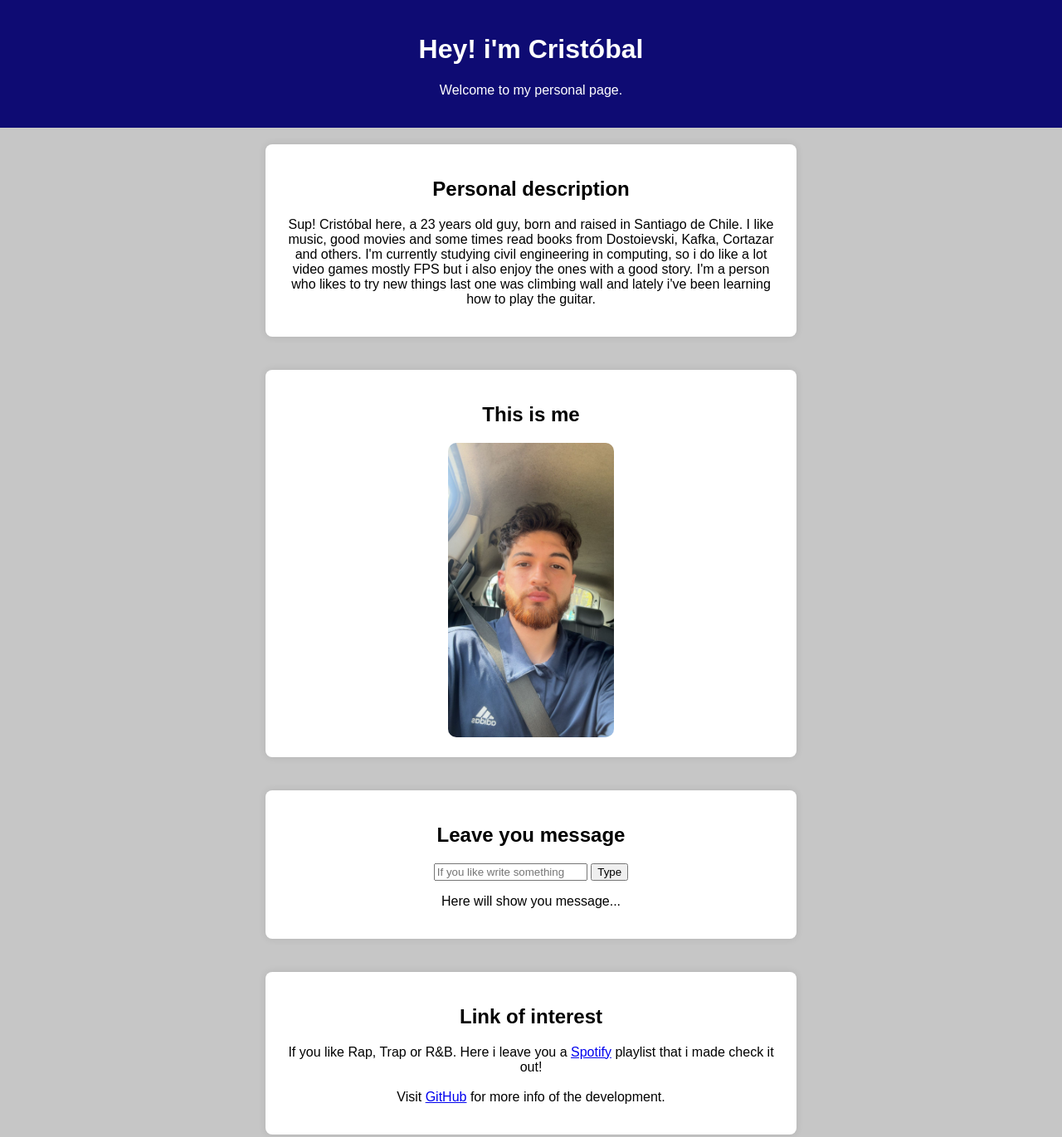
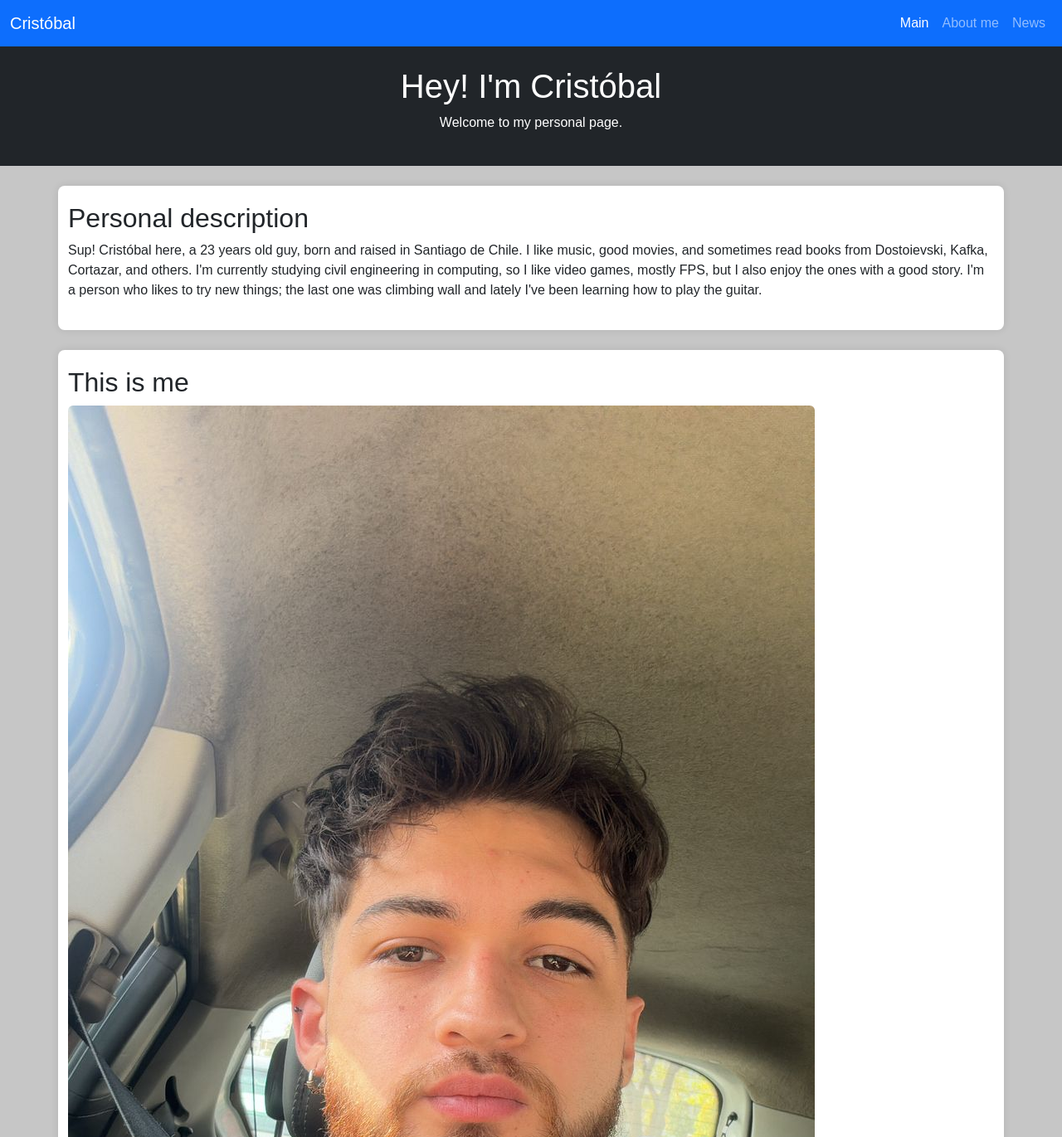
Before and after one commit to Cristxsan/Cristxsan.github.io, a plain HTML site: page index.html in a window 1280 px wide. Shown: the top 1371 px of the page at 83% size. Drawn offline with nearby package versions, Linux system fonts and the light colour scheme; no server answers.

Commit message:
Added all asked

```diff
--- a/index.html
+++ b/index.html
@@ -2,47 +2,83 @@
 <html lang="es">
 <head>
   <meta charset="UTF-8">
-    <meta name="viewport" content="width=device-width, initial-scale=1.0">
+  <meta name="viewport" content="width=device-width, initial-scale=1">
   <title>My personal page</title>
+  <link href="https://cdn.jsdelivr.net/npm/bootstrap@5.3.0/dist/css/bootstrap.min.css" rel="stylesheet">
   <link rel="stylesheet" href="styles.css">
 </head>
 <body>
-    <header class="header">
-        <h1>Hey! i'm Cristóbal</h1>
+  <nav class="navbar navbar-expand-lg navbar-dark bg-primary">
+    <div class="container-fluid">
+      <a class="navbar-brand" href="#">Cristóbal</a>
+      <button class="navbar-toggler" type="button" data-bs-toggle="collapse" data-bs-target="#navbarNav"
+        aria-controls="navbarNav" aria-expanded="false" aria-label="Toggle navigation">
+        <span class="navbar-toggler-icon"></span>
+      </button>
+      <div class="collapse navbar-collapse" id="navbarNav">
+        <ul class="navbar-nav ms-auto">
+          <li class="nav-item">
+            <a class="nav-link active" href="#">Main</a>
+          </li>
+          <li class="nav-item">
+            <a class="nav-link" href="#about">About me</a>
+          </li>
+          <li class="nav-item">
+            <a class="nav-link" href="#news">News</a>
+          </li>
+        </ul>
+      </div>
+    </div>
+  </nav>
+
+  <header class="header text-center py-4 bg-dark text-white">
+    <h1>Hey! I'm Cristóbal</h1>
     <p>Welcome to my personal page.</p>
-    </header class="header">
+  </header>
 
-    <section>
+  <section id="about" class="container my-4">
+    <div class="row">
+      <div class="col-12">
         <h2>Personal description</h2>
-        <p>Sup! Cristóbal here, a 23 years old guy, born and raised in Santiago de Chile. I like music, good movies
-            and some times read books from Dostoievski, Kafka, Cortazar and others.
-            I'm currently studying civil engineering in computing, so i do like a lot video games mostly FPS
-            but i also enjoy the ones with a good story. I'm a person who likes to try new things
-            last one was climbing wall and lately i've been learning how to play the guitar.</p>
+        <p>Sup! Cristóbal here, a 23 years old guy, born and raised in Santiago de Chile. I like music, good movies,
+          and sometimes read books from Dostoievski, Kafka, Cortazar, and others. I'm currently studying civil engineering
+          in computing, so I like video games, mostly FPS, but I also enjoy the ones with a good story. I'm a person who likes
+          to try new things; the last one was climbing wall and lately I've been learning how to play the guitar.</p>
+      </div>
+    </div>
   </section>
 
-    <section>
+  <section class="container my-4">
+    <div class="row">
+      <div class="col-12">
         <h2>This is me</h2>
-        <img src="mi_foto.jpg" alt="Mi Foto Personal" width="200">
+        <img src="mi_foto.jpg" alt="Mi Foto Personal" class="img-fluid rounded">
+      </div>
+    </div>
   </section>
 
-    <section>
-        <h2>Leave you message</h2>
-        <input type="text" id="userInput" placeholder="If you like write something">
-        <button onclick="updateText()">Type</button>
-        <p id="displayText">Here will show you message...</p>
+  <section class="container my-4">
+    <div class="row">
+      <div class="col-12">
+        <h2>Leave your message</h2>
+        <input type="text" id="userInput" class="form-control" placeholder="If you like, write something">
+        <button class="btn btn-primary mt-2" onclick="updateText()">Type</button>
+        <p id="displayText" class="mt-2">Here will show your message...</p>
+      </div>
+    </div>
   </section>
 
-    <section>
-        <h2>Link of interest</h2>
-        <p>If you like Rap, Trap or R&B. Here i leave you a <a href="https://open.spotify.com/playlist/6I0YPHziDrog2xk1mvJRJx?si=36158f120b804fd6" target="_blank">Spotify</a> playlist that i made check it out!
-        <br><br> Visit <a href="https://github.com/Cristxsan/Cristxsan.github.io" target="_blank">GitHub</a> for more info of the development.</p>
+  <section id="news" class="container my-4">
+    <h2 class="mb-4">Latest Music News</h2>
+    <div id="newsContainer" class="row g-3">
+    </div>
   </section>
 
-    <footer>
+  <footer class="bg-primary text-white text-center py-3">
     <p>&copy; 2025 - My personal page</p>
   </footer>
 
+  <script src="https://cdn.jsdelivr.net/npm/bootstrap@5.3.0/dist/js/bootstrap.bundle.min.js"></script>
   <script src="script.js"></script>
 </body>
 </html>
--- a/script.js
+++ b/script.js
@@ -1,4 +1,65 @@
 function updateText() {
     let userInput = document.getElementById("userInput").value;
     document.getElementById("displayText").textContent = userInput;
-}
+  }
+
+  function fetchNews() {
+    const apiKey = 'ac3ad03471c64def8ef3722206508946';
+    const url = `https://newsapi.org/v2/top-headlines?category=music&pageSize=10&apiKey=${apiKey}`;
+
+    fetch(url)
+      .then(response => response.json())
+      .then(data => {
+        console.log(data);
+        const newsContainer = document.getElementById('newsContainer');
+        if(data.articles && data.articles.length > 0) {
+          data.articles.forEach(article => {
+            const col = document.createElement('div');
+            col.className = 'col-12 col-md-6 col-lg-4';
+
+            const card = document.createElement('div');
+            card.className = 'card h-100';
+
+            if(article.urlToImage) {
+              const img = document.createElement('img');
+              img.src = article.urlToImage;
+              img.className = 'card-img-top';
+              img.alt = article.title;
+              card.appendChild(img);
+            }
+
+            const cardBody = document.createElement('div');
+            cardBody.className = 'card-body';
+
+            const cardTitle = document.createElement('h5');
+            cardTitle.className = 'card-title';
+            cardTitle.textContent = article.title;
+            cardBody.appendChild(cardTitle);
+
+            const source = document.createElement('p');
+            source.className = 'card-text';
+            source.innerHTML = `<small class="text-muted">${article.source.name}</small>`;
+            cardBody.appendChild(source);
+
+            if(article.description) {
+              const description = document.createElement('p');
+              description.className = 'card-text';
+              description.textContent = article.description;
+              cardBody.appendChild(description);
+            }
+
+            card.appendChild(cardBody);
+            col.appendChild(card);
+            newsContainer.appendChild(col);
+          });
+        } else {
+          newsContainer.innerHTML = "<p>No se encontraron noticias.</p>";
+        }
+      })
+      .catch(error => {
+        console.error('Error al obtener noticias:', error);
+        document.getElementById('newsContainer').innerHTML = "<p>Error al cargar las noticias.</p>";
+      });
+  }
+
+  document.addEventListener("DOMContentLoaded", fetchNews);
--- a/styles.css
+++ b/styles.css
@@ -1,36 +1,18 @@
 body {
     font-family: Arial, sans-serif;
+    background-color: #c6c6c6;
     margin: 0;
     padding: 0;
-    text-align: center;
-    background-color: #c6c6c6;
-}
+  }
 
-.header {
-    background-color: #0e0b73;
-    color: white;
+  .header {
     padding: 20px;
-}
+  }
 
-section {
-    margin: 20px;
-    padding: 20px;
+  section {
     background-color: white;
     border-radius: 8px;
     box-shadow: 0px 0px 10px rgba(0, 0, 0, 0.1);
-    display: inline-block;
-    width: 80%;
-    max-width: 600px;
-}
-
-img {
-    max-width: 100%;
-    border-radius: 10px;
-}
-
-footer {
-    margin-top: 20px;
-    padding: 10px;
-    background-color: #0e0b73;
-    color: white;
-}
+    margin-bottom: 20px;
+    padding: 20px;
+  }
```
Lines whose indentation alone changed are shown as unchanged.
